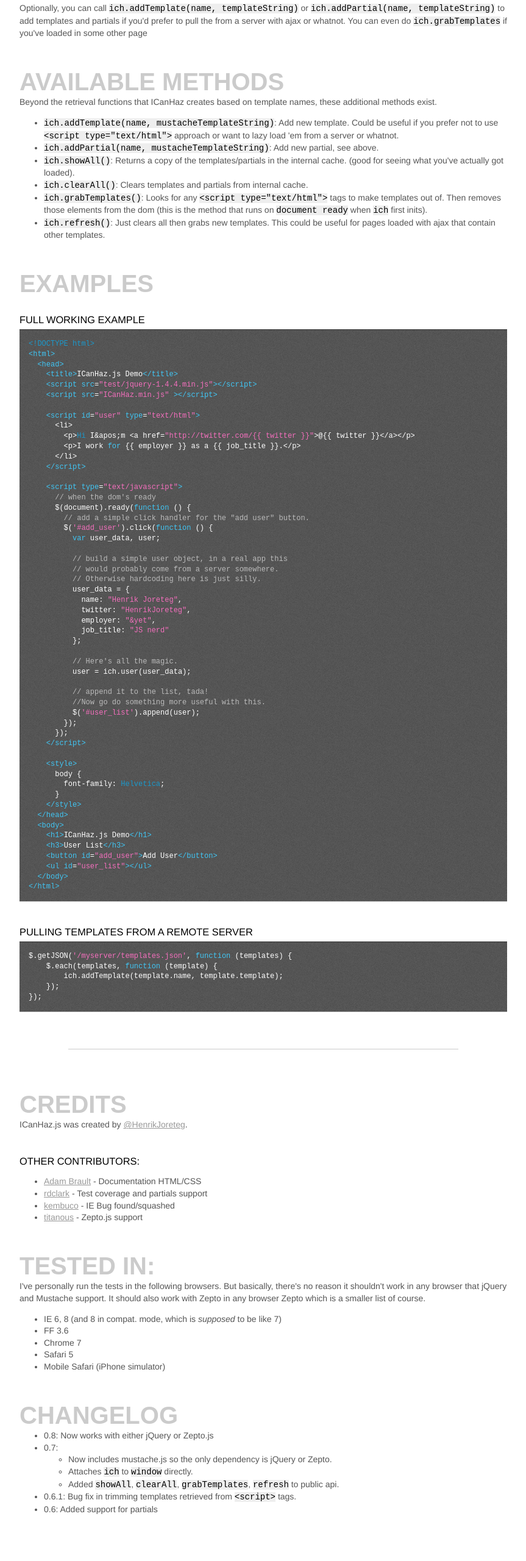
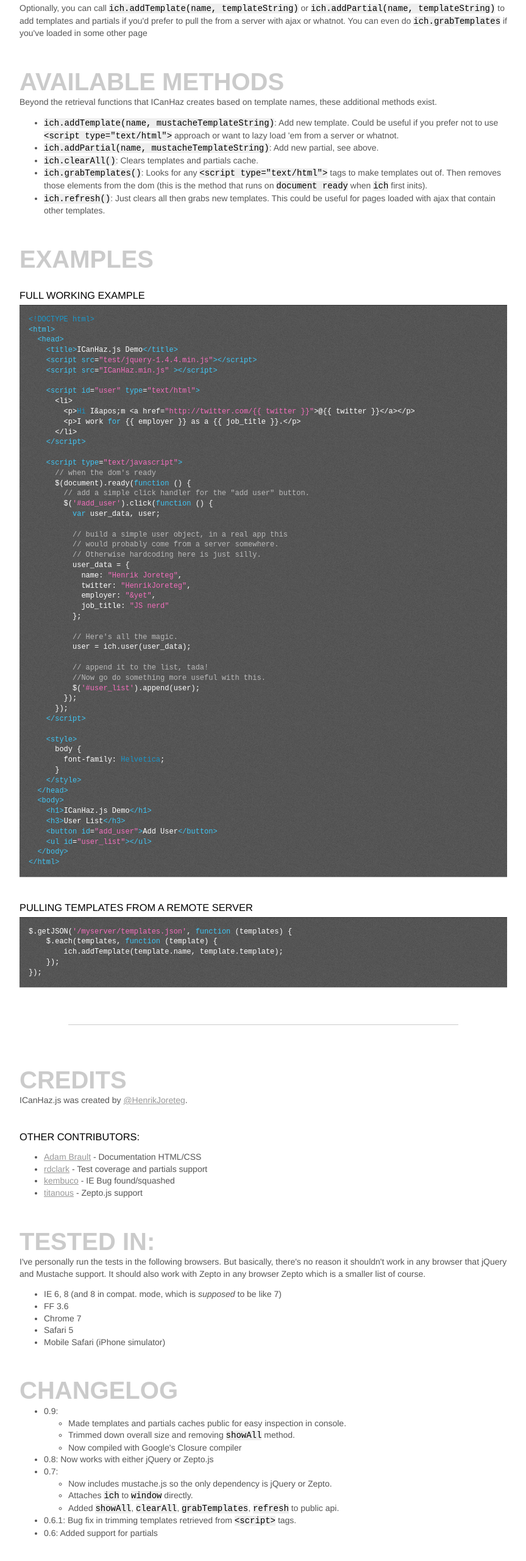
Before and after one commit to HenrikJoreteg/ICanHaz.js, a plain HTML site: page index.html in a window 1280 px wide. Shown: the part 3416-5976 px from the top of the page at 61% size, without its empty margins (208-1071 px from the left). Drawn offline with Linux system fonts and the light colour scheme.

Commit message:
updated docs for .9

```diff
--- a/index.html
+++ b/index.html
@@ -217,12 +217,8 @@ You just won ${{value}} (which is ${{taxed_value}} after tax)
                 mustacheTemplateString)</code>: Add new partial,
                 see above.</li>
 
-                <li><code>ich.showAll()</code>: Returns a copy of
-                the templates/partials in the internal cache. (good
-                for seeing what you've actually got loaded).</li>
-
                 <li><code>ich.clearAll()</code>: Clears templates
-                and partials from internal cache.</li>
+                and partials cache.</li>
 
                 <li><code>ich.grabTemplates()</code>: Looks for any
                 <code>&lt;script type="text/html"&gt;</code> tags
@@ -349,6 +345,14 @@ You just won ${{value}} (which is ${{taxed_value}} after tax)
             <h2>Changelog</h2>
 
             <ul>
+                <li>0.9:
+                    <ul>
+                        <li>Made templates and partials caches public for easy inspection in console.</li>
+                        <li>Trimmed down overall size and removing <code>showAll</code> method.</li>
+                        <li>Now compiled with Google's Closure compiler</li>
+                    </ul>
+                </li>
+
                 <li>0.8: Now works with either jQuery or Zepto.js</li>
 
                 <li>0.7:
```
